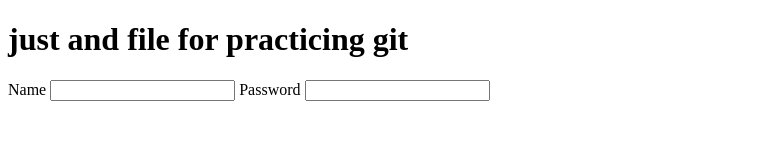
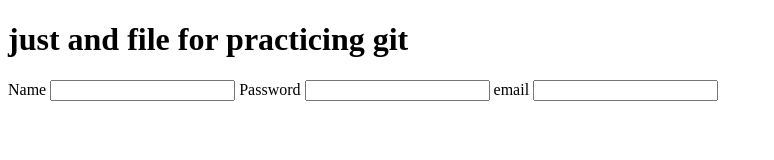
Before and after one commit to Parish-Gawari/samplerepo, a plain HTML site: page index.html in a window 1280 px wide. Shown: the whole page, without its empty margins (0-774 px from the left). Drawn offline with Linux system fonts and the light colour scheme.

Commit message:
this is c-5 added email field also

```diff
--- a/index.html
+++ b/index.html
@@ -13,6 +13,8 @@
         <input type="text" id="name">
         <label for="pass">Password</label>
         <input type="password" id="pass">
+        <label for="email">email</label>
+        <input type="email" id="email">
     </form>
 </body>
 </html>
```
